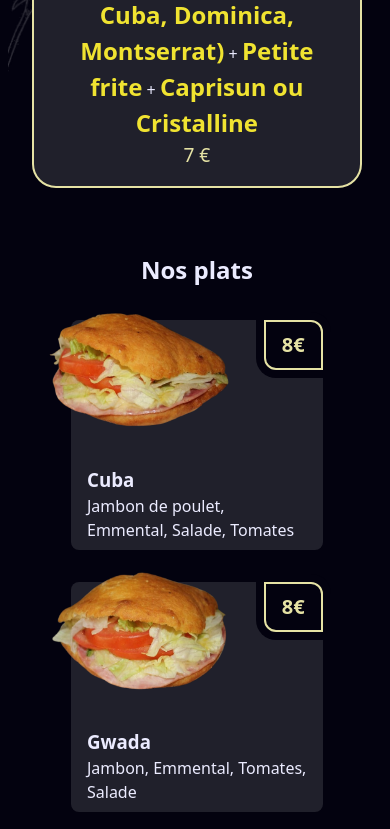
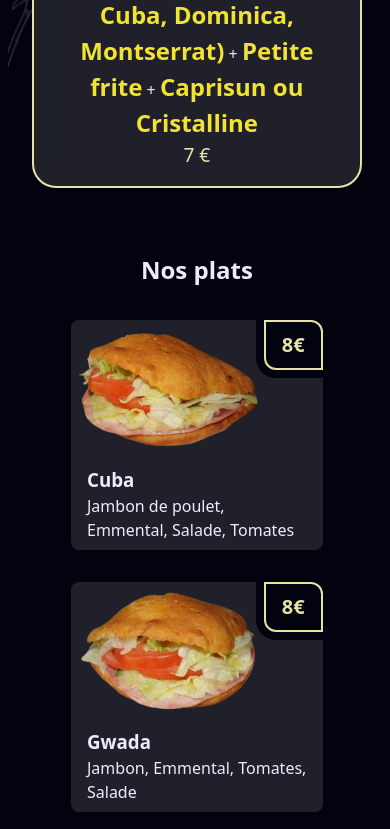
Before and after one commit to MrLootman/Kbana, a Next.js app: page / in a window 390 px wide. Shown: the part 1284-2113 px from the top of the page. Built offline with nearby package versions, Linux system fonts and the light colour scheme.

Commit message:
🐛 Animation fixed

```diff
--- a/app/page.css
+++ b/app/page.css
@@ -14,7 +14,7 @@
   place-items: center;
   gap: 16px;
   position: relative;
-  overflow-x: hidden;
+  overflow-x: clip;
 }
 
 main > img:first-of-type {
@@ -375,6 +375,25 @@
   .card-list {
     grid-template-columns: 1fr;
   }
+}
+
+@media (max-width: 500px) {
+  main > header > h1 {
+    font-size: clamp(2rem, -2.7143rem + 18.2857vw, 3rem);
+  }
+
+  main > header > h2 {
+    font-size: clamp(1rem, -2.7143rem + 18.2857vw, 3rem);
+  }
+
+  main > header > hr {
+    width: 100px;
+  }
+
+  main > img:first-of-type {
+    width: 300px;
+    opacity: 0.3;
+  }
 
   .review-list li {
     width: 80vw;
@@ -407,25 +426,6 @@
   }
 }
 
-@media (max-width: 500px) {
-  main > header > h1 {
-    font-size: clamp(2rem, -2.7143rem + 18.2857vw, 3rem);
-  }
-
-  main > header > h2 {
-    font-size: clamp(1rem, -2.7143rem + 18.2857vw, 3rem);
-  }
-
-  main > header > hr {
-    width: 100px;
-  }
-
-  main > img:first-of-type {
-    width: 300px;
-    opacity: 0.3;
-  }
-}
-
 @keyframes slide {
   from {
     opacity: 0;
--- a/styles/globals.css
+++ b/styles/globals.css
@@ -2,10 +2,6 @@
   syntax: "<hue>";
   inherits: true;
 }
-
-/* {
-  outline: 1px solid red;
-} */
 
 :root {
   --hue: 105deg;
```
